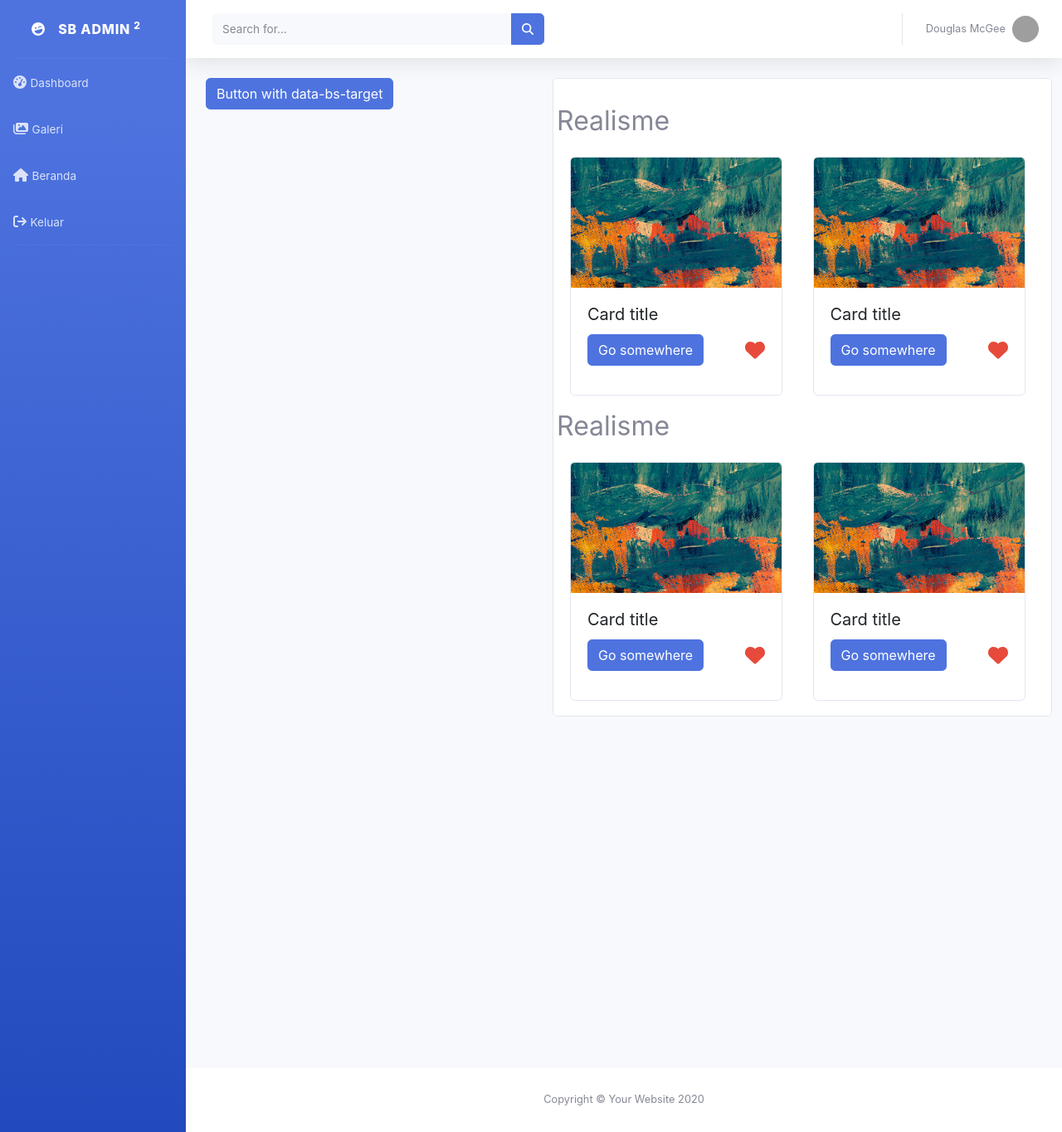
After one commit to Billzerma/TA, a Django app: page /editGaleri/ in a window 1280 px wide. The commit adds this page. Shown: the whole page at 83% size. Run offline with Django 5.2, Linux system fonts and the light colour scheme; some libraries are stand-ins or nearby versions; grey boxes are pictures that could not be loaded.

Commit message:
bang udah bang

```diff
--- /dev/null
+++ b/luminanapp/static/luminance/css/editGaleri/style.css
@@ -0,0 +1,23 @@
+  .scroll-wrapper {
+    overflow-x: auto;
+    overflow-y: hidden;
+    scroll-behavior: smooth;
+    white-space: nowrap;
+    padding: 1rem 0;
+    height: 23rem; /* Atur sedikit lebih tinggi dari card */
+  }
+
+  .scroll-wrapper .mygalleries-list {
+    display: inline-block;
+    vertical-align: top;
+    margin-right: 1rem;
+  }
+
+  .sec-card-mygaleri {
+    height: 18rem; /* Tinggi card, disesuaikan */
+  }
+
+  .bg-edit-img{
+    background-color: #ffffff;
+    padding: 16px;
+  }
--- a/luminanapp/templates/luminance/baseDash.html
+++ b/luminanapp/templates/luminance/baseDash.html
@@ -23,6 +23,7 @@
      <link rel="stylesheet" href="{% static 'luminance/css/bashDash/style.css' %}">
      <link rel="stylesheet" href="{% static 'luminance/css/mygaleri/style.css' %}">
      <link rel="stylesheet" href="{% static 'luminance/css/tambahGaleri/style.css' %}">
+     <link rel="stylesheet" href="{% static 'luminance/css/editGaleri/style.css' %}">
 </head>
 <body>
 
--- /dev/null
+++ b/luminanapp/templates/luminance/editGaleri.html
@@ -0,0 +1,318 @@
+{% extends 'luminance/baseDash.html' %} {% block title %}Beranda{% endblock %}
+{%block content %} {% load static %}
+
+<div id="content-wrapper" class="d-flex flex-column">
+  <div id="content">
+    <div class="container-fluid">
+      <div class="row mygaleri">
+        <div class="col-md-5">
+          <p class="d-inline-flex gap-1">
+            <button
+              class="btn btn-primary"
+              type="button"
+              data-bs-toggle="collapse"
+              data-bs-target="#collapseExample"
+              aria-expanded="false"
+              aria-controls="collapseExample"
+            >
+              Button with data-bs-target
+            </button>
+          </p>
+          <div class="collapse" id="collapseExample">
+            <div class="container-fluid border rounded form-tambah-galeri">
+              <form>
+                <div class="mb-3">
+                  <label for="exampleInputEmail1" class="form-label"
+                    >Judul</label
+                  >
+                  <input
+                    type="text"
+                    class="form-control"
+                    id="exampleInputEmail1"
+                    aria-describedby="emailHelp"
+                  />
+                </div>
+                <div class="mb-3">
+                  <label for="exampleInputPassword1" class="form-label"
+                    >Kontak*</label
+                  >
+                  <input
+                    type="text"
+                    class="form-control"
+                    id="exampleInputPassword1"
+                  />
+                </div>
+
+                <div class="mb-3">
+                  <label for="exampleInputPassword1" class="form-label"
+                    >Lokasi</label
+                  >
+                  <input
+                    type="text"
+                    class="form-control"
+                    id="exampleInputPassword1"
+                  />
+                </div>
+
+                <label for="exampleInputPassword1" class="form-label"
+                  >Thumbnail galeri*</label
+                >
+                <div class="input-group mb-3">
+                  <input
+                    type="file"
+                    class="form-control"
+                    id="inputGroupFile02"
+                    accept="image/*"
+                  />
+                  <label class="input-group-text" for="inputGroupFile02"
+                    >Upload</label
+                  >
+                </div>
+                <label for="exampleInputPassword1" class="form-label"
+                  >Media sosial</label
+                >
+                <div class="row g-3">
+                  <div class="col">
+                    <i class="fa-brands fa-instagram"></i>
+                    <input
+                      type="text"
+                      class="form-control"
+                      placeholder="First name"
+                      aria-label="First name"
+                    />
+                  </div>
+
+                  <div class="col">
+                    <i class="fa-brands fa-facebook"></i>
+                    <input
+                      type="text"
+                      class="form-control"
+                      placeholder="Last name"
+                      aria-label="Last name"
+                    />
+                  </div>
+                  <div class="col mb-3">
+                    <i class="fa-brands fa-square-x-twitter"></i>
+                    <input
+                      type="text"
+                      class="form-control"
+                      placeholder="Last name"
+                      aria-label="Last name"
+                    />
+                  </div>
+                </div>
+
+                <div class="mb-3">
+                  <label for="exampleFormControlTextarea1" class="form-label"
+                    >Deskripsi</label
+                  >
+                  <textarea
+                    class="form-control"
+                    id="exampleFormControlTextarea1"
+                    rows="3"
+                  ></textarea>
+                </div>
+
+                <button type="submit" class="btn btn-primary">Buat</button>
+              </form>
+            </div>
+          </div>
+
+
+        </div>
+
+        <div class="col-md-7 bg-edit-img border rounded">
+          <div class="row">
+            <div class="scroll-wrapper">
+              <h2 class="title-style-top">Realisme</h2>
+              <ul class="list-inline m-0 p-0">
+                <li class="list-inline-item mygalleries-list">
+                  <div class="card sec-card-mygaleri" style="width: 16rem">
+                    <img
+                      src="{% static 'luminance/img/abs.png' %}"
+                      class="card-img-top fit-image"
+                      alt="..."
+                    />
+                    <div class="card-body">
+                      <h5 class="card-title">Card title</h5>
+                      <div
+                        class="d-flex justify-content-between align-items-center"
+                      >
+                        <a href="#" class="btn btn-primary">Go somewhere</a>
+                        <i
+                          class="fa-solid fa-heart text-danger fs-4 cursor-pointer"
+                        ></i>
+                      </div>
+                    </div>
+                  </div>
+                </li>
+
+                <li class="list-inline-item mygalleries-list">
+                  <div class="card sec-card-mygaleri" style="width: 16rem">
+                    <img
+                      src="{% static 'luminance/img/abs.png' %}"
+                      class="card-img-top fit-image"
+                      alt="..."
+                    />
+                    <div class="card-body">
+                      <h5 class="card-title">Card title</h5>
+                      <div
+                        class="d-flex justify-content-between align-items-center"
+                      >
+                        <a href="#" class="btn btn-primary">Go somewhere</a>
+                        <i
+                          class="fa-solid fa-heart text-danger fs-4 cursor-pointer"
+                        ></i>
+                      </div>
+                    </div>
+                  </div>
+                </li>
+
+                <li class="list-inline-item mygalleries-list">
+                  <div class="card sec-card-mygaleri" style="width: 16rem">
+                    <img
+                      src="{% static 'luminance/img/abs.png' %}"
+                      class="card-img-top fit-image"
+                      alt="..."
+                    />
+                    <div class="card-body">
+                      <h5 class="card-title">Card title</h5>
+                      <div
+                        class="d-flex justify-content-between align-items-center"
+                      >
+                        <a href="#" class="btn btn-primary">Go somewhere</a>
+                        <i
+                          class="fa-solid fa-heart text-danger fs-4 cursor-pointer"
+                        ></i>
+                      </div>
+                    </div>
+                  </div>
+                </li>
+
+                <li class="list-inline-item mygalleries-list">
+                  <div class="card sec-card-mygaleri" style="width: 16rem">
+                    <img
+                      src="{% static 'luminance/img/abs.png' %}"
+                      class="card-img-top fit-image"
+                      alt="..."
+                    />
+                    <div class="card-body">
+                      <h5 class="card-title">Card title</h5>
+                      <div
+                        class="d-flex justify-content-between align-items-center"
+                      >
+                        <a href="#" class="btn btn-primary">Go somewhere</a>
+                        <i
+                          class="fa-solid fa-heart text-danger fs-4 cursor-pointer"
+                        ></i>
+                      </div>
+                    </div>
+                  </div>
+                </li>
+
+                <!-- Duplikat card lainnya -->
+                <!-- ... -->
+              </ul>
+            </div>
+          </div>
+
+          <div class="row">
+            <div class="scroll-wrapper">
+              <h2 class="title-style-top">Realisme</h2>
+              <ul class="list-inline m-0 p-0">
+                <li class="list-inline-item mygalleries-list">
+                  <div class="card sec-card-mygaleri" style="width: 16rem">
+                    <img
+                      src="{% static 'luminance/img/abs.png' %}"
+                      class="card-img-top fit-image"
+                      alt="..."
+                    />
+                    <div class="card-body">
+                      <h5 class="card-title">Card title</h5>
+                      <div
+                        class="d-flex justify-content-between align-items-center"
+                      >
+                        <a href="#" class="btn btn-primary">Go somewhere</a>
+                        <i
+                          class="fa-solid fa-heart text-danger fs-4 cursor-pointer"
+                        ></i>
+                      </div>
+                    </div>
+                  </div>
+                </li>
+
+                <li class="list-inline-item mygalleries-list">
+                  <div class="card sec-card-mygaleri" style="width: 16rem">
+                    <img
+                      src="{% static 'luminance/img/abs.png' %}"
+                      class="card-img-top fit-image"
+                      alt="..."
+                    />
+                    <div class="card-body">
+                      <h5 class="card-title">Card title</h5>
+                      <div
+                        class="d-flex justify-content-between align-items-center"
+                      >
+                        <a href="#" class="btn btn-primary">Go somewhere</a>
+                        <i
+                          class="fa-solid fa-heart text-danger fs-4 cursor-pointer"
+                        ></i>
+                      </div>
+                    </div>
+                  </div>
+                </li>
+
+                <li class="list-inline-item mygalleries-list">
+                  <div class="card sec-card-mygaleri" style="width: 16rem">
+                    <img
+                      src="{% static 'luminance/img/abs.png' %}"
+                      class="card-img-top fit-image"
+                      alt="..."
+                    />
+                    <div class="card-body">
+                      <h5 class="card-title">Card title</h5>
+                      <div
+                        class="d-flex justify-content-between align-items-center"
+                      >
+                        <a href="#" class="btn btn-primary">Go somewhere</a>
+                        <i
+                          class="fa-solid fa-heart text-danger fs-4 cursor-pointer"
+                        ></i>
+                      </div>
+                    </div>
+                  </div>
+                </li>
+
+                <li class="list-inline-item mygalleries-list">
+                  <div class="card sec-card-mygaleri" style="width: 16rem">
+                    <img
+                      src="{% static 'luminance/img/abs.png' %}"
+                      class="card-img-top fit-image"
+                      alt="..."
+                    />
+                    <div class="card-body">
+                      <h5 class="card-title">Card title</h5>
+                      <div
+                        class="d-flex justify-content-between align-items-center"
+                      >
+                        <a href="#" class="btn btn-primary">Go somewhere</a>
+                        <i
+                          class="fa-solid fa-heart text-danger fs-4 cursor-pointer"
+                        ></i>
+                      </div>
+                    </div>
+                  </div>
+                </li>
+
+                <!-- Duplikat card lainnya -->
+                <!-- ... -->
+              </ul>
+            </div>
+          </div>
+        </div>
+      </div>
+    </div>
+  </div>
+</div>
+
+{% endblock %}
--- a/luminanapp/urls.py
+++ b/luminanapp/urls.py
@@ -12,4 +12,5 @@ urlpatterns = [
     path('dashboard/', views.dashboard_view, name='dashboard'),
     path('galeriSaya/', views.manageGaleri_view, name='galeriSaya'),
     path('tambahGaleri/', views.tambahGaleri_view, name='tambahGaleri'),
+    path('editGaleri/', views.editGaleri_view, name='tambahGaleri'),
 ]
--- a/luminanapp/views.py
+++ b/luminanapp/views.py
@@ -29,3 +29,7 @@ def manageGaleri_view(request):
 
 def tambahGaleri_view(request):
     return render(request, 'luminance/tambahGaleri.html')
+
+
+def editGaleri_view(request):
+    return render(request, 'luminance/editGaleri.html')
```
Also changed, not shown: luminanapp/templates/luminance/tambahGaleri.html (+10 -5 lines).
